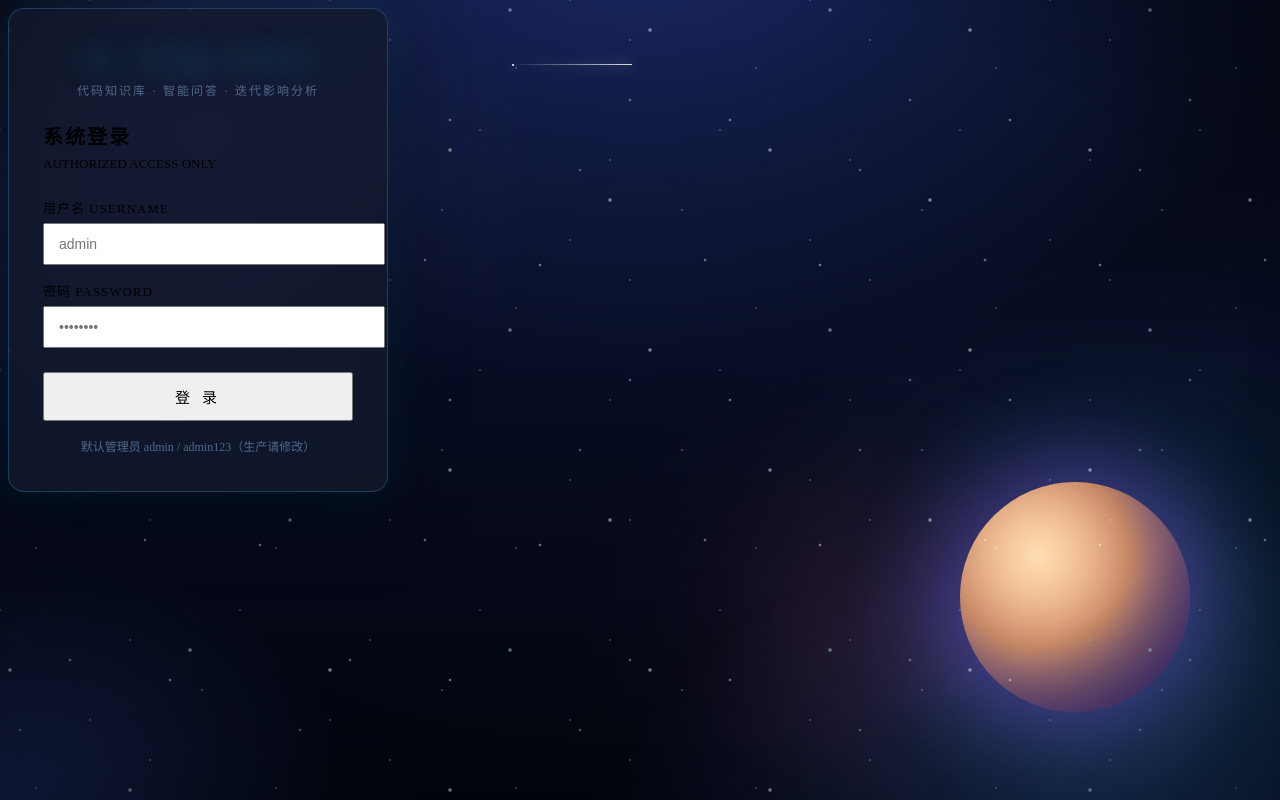
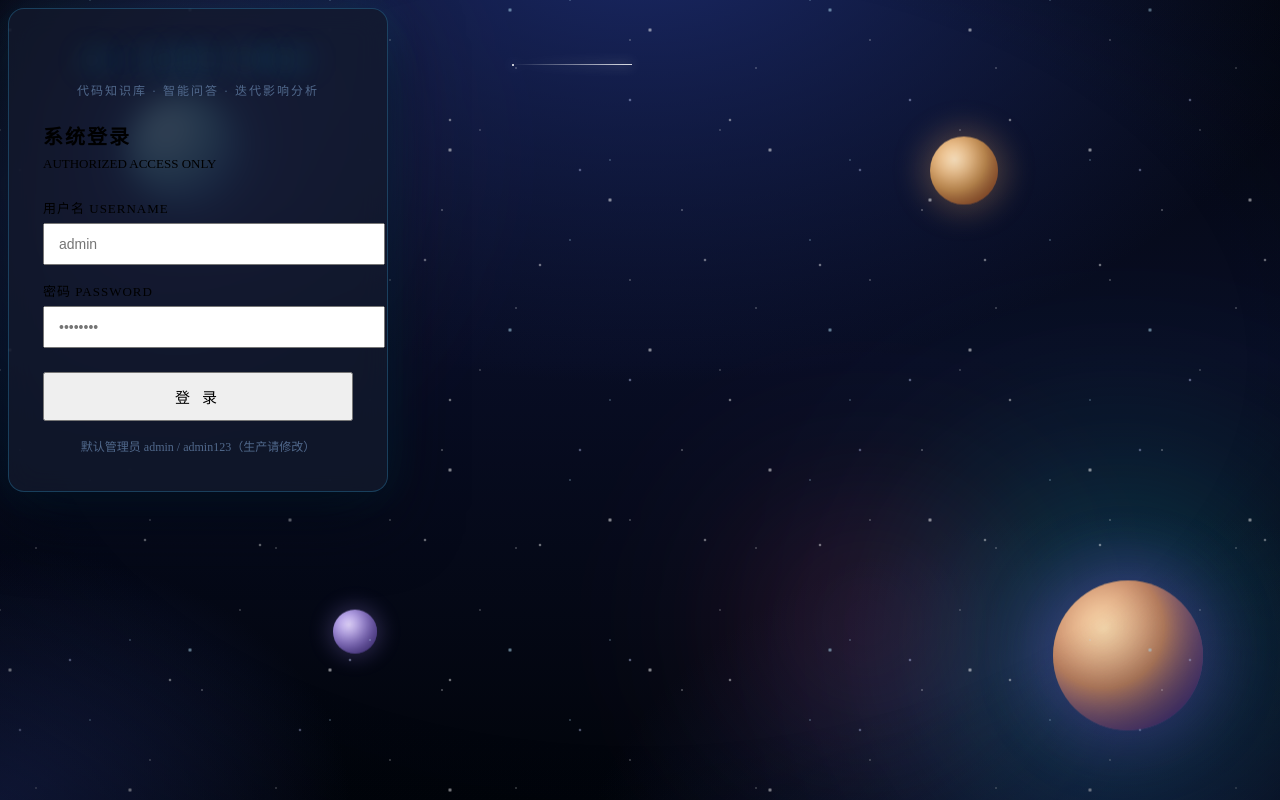
Before and after one commit to james018787-wq/deep-wiki, a Vue app in the folder ai-code-wiki/web/: page /login in a window 1280 px wide. Built offline with nearby package versions, Linux system fonts and the light colour scheme; the HTML template or start-up script is replaced by a standard one.

Commit message:
style: 登录页多星球（右下放远变小 + 左上/右上/左下 3 颗不同大小配色）

```diff
--- a/ai-code-wiki/web/src/views/Login.vue
+++ b/ai-code-wiki/web/src/views/Login.vue
@@ -3,7 +3,10 @@
     <div class="nebula n1"></div>
     <div class="nebula n2"></div>
     <div class="nebula n3"></div>
-    <div class="planet"></div>
+    <div class="planet p1"></div>
+    <div class="planet p2"></div>
+    <div class="planet p3"></div>
+    <div class="planet p4"></div>
     <div class="stars s-sm"></div>
     <div class="stars s-md"></div>
     <div class="stars s-lg"></div>
@@ -100,14 +103,39 @@ async function doLogin() {
 @keyframes drift2 { from { transform: translate(0,0) scale(1); } to { transform: translate(-70px, -50px) scale(1.15); } }
 @keyframes drift3 { from { transform: translate(0,0) scale(1); } to { transform: translate(40px, -60px) scale(1.1); } }
 
-/* 发光星球 */
+/* 星球（多个不同大小/位置/远近，营造纵深） */
 .planet {
-  position: absolute; right: 7%; bottom: 10%; width: 230px; height: 230px; border-radius: 50%;
+  position: absolute; border-radius: 50%;
   background: radial-gradient(circle at 34% 32%, #ffe0b3, #f5a97f 42%, #7c5cff 88%, #5a3fd6 100%);
-  box-shadow: 0 0 90px 26px rgba(139, 92, 246, 0.42), inset -36px -40px 90px rgba(0, 0, 0, 0.55);
-  animation: floaty 13s ease-in-out infinite alternate;
 }
-@keyframes floaty { from { transform: translateY(0); } to { transform: translateY(-26px); } }
+/* 右下主星球：放远变小、光晕减淡 */
+.planet.p1 {
+  right: 6%; bottom: 8%; width: 150px; height: 150px;
+  box-shadow: 0 0 60px 16px rgba(139, 92, 246, 0.28), inset -26px -30px 70px rgba(0, 0, 0, 0.55);
+  animation: floaty 15s ease-in-out infinite alternate;
+}
+/* 左上：中号，青色偏冷 */
+.planet.p2 {
+  left: 10%; top: 14%; width: 110px; height: 110px;
+  background: radial-gradient(circle at 35% 33%, #c7f0ff, #7fd4ff 45%, #4a6cf7 90%);
+  box-shadow: 0 0 46px 12px rgba(56, 189, 248, 0.26), inset -20px -22px 55px rgba(0, 0, 0, 0.5);
+  animation: floaty 12s ease-in-out -3s infinite alternate;
+}
+/* 右上：小号，暖橙 */
+.planet.p3 {
+  right: 22%; top: 20%; width: 68px; height: 68px;
+  background: radial-gradient(circle at 36% 34%, #ffe6c2, #ffb86b 50%, #e06b3a 92%);
+  box-shadow: 0 0 30px 8px rgba(255, 184, 107, 0.25), inset -12px -14px 34px rgba(0, 0, 0, 0.5);
+  animation: floaty 10s ease-in-out -6s infinite alternate;
+}
+/* 左下：迷你，暗紫 */
+.planet.p4 {
+  left: 26%; bottom: 16%; width: 44px; height: 44px;
+  background: radial-gradient(circle at 36% 34%, #e4d7ff, #a78bfa 55%, #6d4fd6 95%);
+  box-shadow: 0 0 20px 5px rgba(167, 139, 250, 0.22), inset -8px -9px 22px rgba(0, 0, 0, 0.5);
+  animation: floaty 9s ease-in-out -1s infinite alternate;
+}
+@keyframes floaty { from { transform: translateY(0); } to { transform: translateY(-24px); } }
 
 /* 星星（三层不同大小/密度，repeating 瓦片铺满） */
 .stars { position: absolute; inset: -60px; pointer-events: none; }
```
